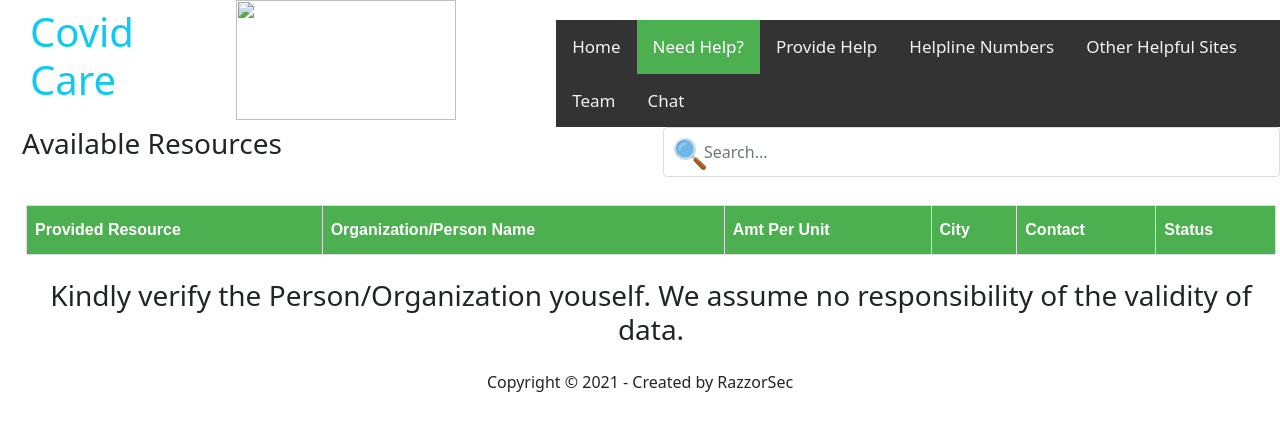
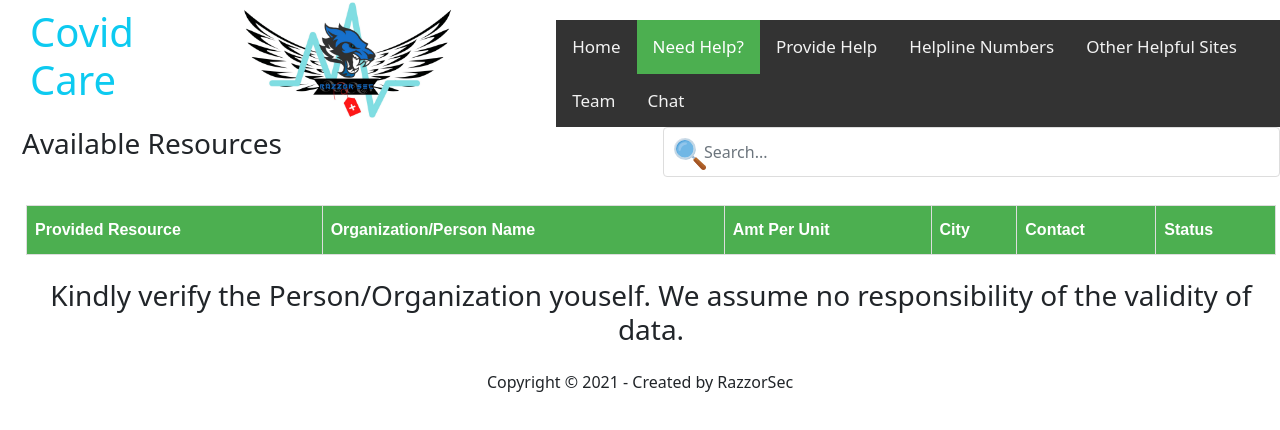
Before and after one commit to razzorsec/razzorsec.github.io, a website: page covidcare/needHelp.html in a window 1280 px wide. Drawn offline with Linux system fonts and the light colour scheme; no server answers.

Commit message:
Update needHelp.html

```diff
--- a/covidcare/needHelp.html
+++ b/covidcare/needHelp.html
@@ -163,7 +163,7 @@ function navFunction() {
 	</a>
 	</div>
 	<div class="col-md-3">
-  <img src="css/RazzorSecXCovid.png" style="width: 220px; height: 120px; display: block; float: left;">
+  <img src="css/RazzorSecXCovid.jpg" style="width: 220px; height: 120px; display: block; float: left;">
 
 </div>
 	<div class="col-md-7">
```
